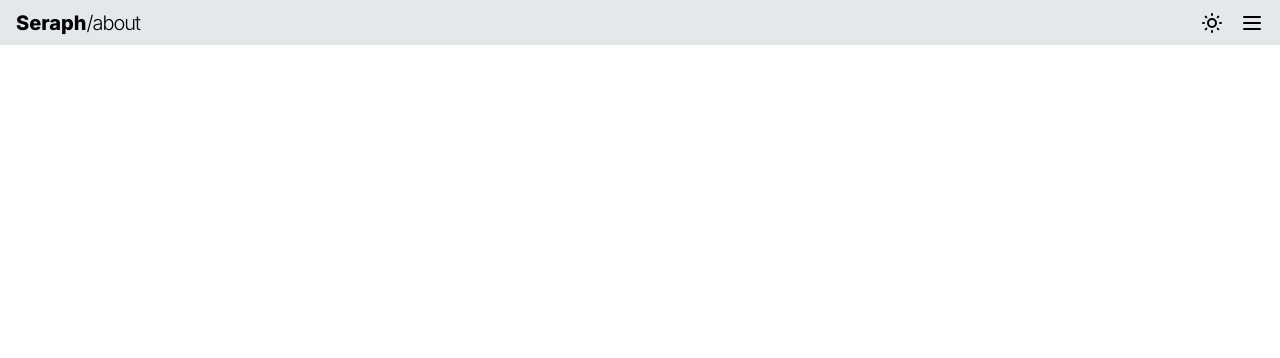
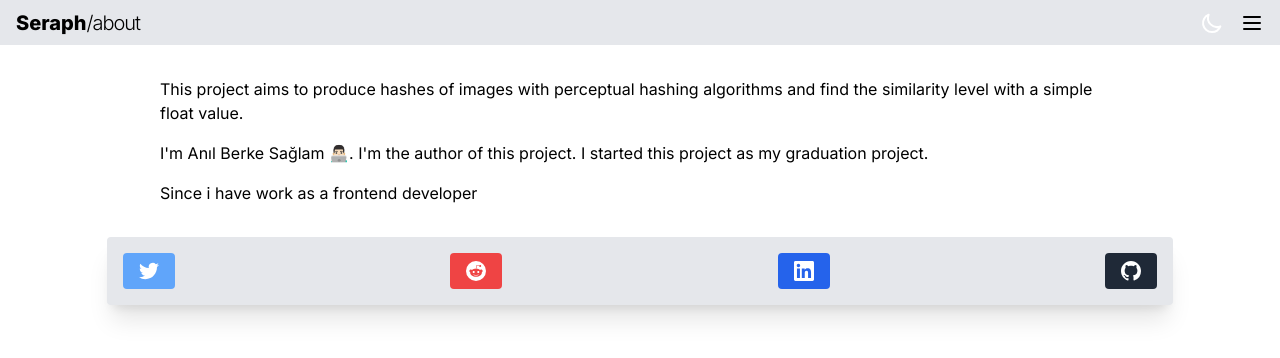
Before and after one commit to g3vxy/seraph_frontend, a React (Create React App) app: page /about in a window 1280 px wide. Shown: the top 358 px of the page. Built offline with nearby package versions, Linux system fonts and the light colour scheme.

Commit message:
Update. I dont feel good enough to type a proper commit message and make atomic commits.

```diff
--- a/src/components/Dropzone.tsx
+++ b/src/components/Dropzone.tsx
@@ -3,10 +3,16 @@
 import { motion } from "framer-motion";
 import useImageStore from "../stores/ImageStore";
 import useWasm from "../hooks/useWasm";
+import uniqid from "uniqid";
 
 function Dropzone() {
   const [files, setFiles] = useState([]);
-  const { images, setImages } = useImageStore();
+  const {
+    images,
+    setImages,
+    setLoading,
+    loading: imagesLoading
+  } = useImageStore();
   const { error, loading, initialize, wasmInstance } = useWasm();
 
   useEffect(() => {
@@ -25,6 +31,7 @@
       )
     );
     const imageArrays: Array<Uint8Array> = [];
+    setLoading(true);
     acceptedFiles.forEach((file: any) => {
       const reader = new FileReader();
 
@@ -37,6 +44,7 @@
       reader.readAsArrayBuffer(file);
     });
     setImages(imageArrays);
+    setLoading(false);
   }, []);
 
   const { getRootProps, getInputProps } = useDropzone({
@@ -46,7 +54,7 @@
 
   const thumbs = files.map((file: any) => (
     <img
-      key={file.preview}
+      key={uniqid()}
       src={file.preview}
       alt='thumbnail of uploaded file'
       className='w-16 h-16'
@@ -76,7 +84,7 @@
         initial={{ opacity: 0, translateY: -20 }}
         animate={{ opacity: 1, translateY: 0 }}
         whileHover={{ scale: 1.1 }}>
-        <div className='rounded-lg shadow-xl bg-gray-50 dark:bg-gray-800 w-2/3'>
+        <div className='rounded-lg bg-white dark:bg-gray-800 w-2/3'>
           <div className='m-4'>
             <div className='flex items-center justify-center w-full'>
               <label
@@ -107,17 +115,20 @@
           </div>
         </div>
       </motion.div>
+      {
         <button
-        className='mt-8 bg-gray-600 hover:bg-gray-800 dark:bg-gray-400 hover:dark:bg-gray-200 text-white dark:text-gray-100 hover:dark:text-gray-600 py-2 px-4 rounded'
+          disabled={imagesLoading || images.length === 0}
+          className='mt-8 bg-gray-600 hover:bg-gray-800 dark:bg-gray-400 hover:dark:bg-gray-200 text-white dark:text-gray-100 hover:dark:text-gray-600 py-2 px-4 rounded disabled:opacity-70 disabled:cursor-not-allowed'
           onClick={() => {
             try {
-            wasmInstance?.read_images_web(images[0]);
+              wasmInstance?.get_hash(images[0]);
             } catch (error) {
               console.error(error);
             }
           }}>
-        Test
+          Calculate Hash
         </button>
+      }
     </>
   );
 }
--- a/src/components/Header.tsx
+++ b/src/components/Header.tsx
@@ -1,6 +1,7 @@
 import { AnimatePresence, motion } from "framer-motion";
 import { useState } from "react";
-import { Link, useLocation } from "react-router-dom";
+import { Link, useLocation, useNavigate } from "react-router-dom";
+import uniqid from "uniqid";
 import ThemeToggle from "./ThemeToggle";
 
 const ROUTES = [
@@ -11,13 +12,16 @@
 function Header() {
   const [isOpen, setIsOpen] = useState(false);
   const location = useLocation();
+  const navigate = useNavigate();
   return (
     <>
       <div className='flex flex-row justify-between items-center w-full h-12 px-4 bg-gray-200 dark:bg-gray-700'>
         <motion.h1
-          className='text-black dark:text-white font-extrabold text-xl cursor-none'
+          className='text-black dark:text-white font-extrabold text-xl cursor-default'
           whileHover={{ scale: 1.2 }}>
-          Seraph
+          <span className='cursor-pointer' onClick={() => navigate("/")}>
+            Seraph
+          </span>
           {location.pathname !== "/" && (
             <span className='font-light tracking-tighter'>
               {location.pathname}
@@ -62,7 +66,7 @@
               if (index === ROUTES.length - 1) {
                 return (
                   <Link
-                    key={route.label}
+                    key={uniqid()}
                     to={route.to}
                     className='w-full border-y-2 md:border-x-2 border-y-gray-300 md:border-x-gray-300 dark:border-y-gray-600 md:dark:border-x-gray-600 text-center py-1 text-black dark:text-white'>
                     {route.label}
@@ -71,7 +75,7 @@
               } else {
                 return (
                   <Link
-                    key={route.label}
+                    key={uniqid()}
                     to={route.to}
                     className='w-full border-t-2 md:border-x-2 border-t-gray-300 md:border-x-gray-300 dark:border-t-gray-600 md:dark:border-x-gray-600 text-center py-1 text-black dark:text-white'>
                     {route.label}
--- /dev/null
+++ b/src/etc/constants.tsx
@@ -0,0 +1,77 @@
+import { ReactElement } from "react";
+
+const ICONS: Array<{ icon: ReactElement; label: string; link: string }> = [
+  {
+    icon: (
+      <button className='bg-blue-400 py-2 px-4 font-semibold text-white inline-flex items-center space-x-2 rounded'>
+        <svg
+          className='w-5 h-5 fill-current'
+          role='img'
+          xmlns='http://www.w3.org/2000/svg'
+          viewBox='0 0 24 24'>
+          <path d='M23.953 4.57a10 10 0 01-2.825.775 4.958 4.958 0 002.163-2.723c-.951.555-2.005.959-3.127 1.184a4.92 4.92 0 00-8.384 4.482C7.69 8.095 4.067 6.13 1.64 3.162a4.822 4.822 0 00-.666 2.475c0 1.71.87 3.213 2.188 4.096a4.904 4.904 0 01-2.228-.616v.06a4.923 4.923 0 003.946 4.827 4.996 4.996 0 01-2.212.085 4.936 4.936 0 004.604 3.417 9.867 9.867 0 01-6.102 2.105c-.39 0-.779-.023-1.17-.067a13.995 13.995 0 007.557 2.209c9.053 0 13.998-7.496 13.998-13.985 0-.21 0-.42-.015-.63A9.935 9.935 0 0024 4.59z' />
+        </svg>
+      </button>
+    ),
+    label: "Twitter",
+    link: "https://twitter.com/g3vxyv"
+  },
+  {
+    icon: (
+      <button className='bg-red-500 py-2 px-4 font-semibold text-white inline-flex items-center space-x-2 rounded'>
+        <svg
+          className='w-5 h-5 fill-current'
+          role='img'
+          viewBox='0 0 24 24'
+          xmlns='http://www.w3.org/2000/svg'>
+          <path d='M12 0A12 12 0 0 0 0 12a12 12 0 0 0 12 12 12 12 0 0 0 12-12A12 12 0 0 0 12 0zm5.01 4.744c.688 0 1.25.561 1.25 1.249a1.25 1.25 0 0 1-2.498.056l-2.597-.547-.8 3.747c1.824.07 3.48.632 4.674 1.488.308-.309.73-.491 1.207-.491.968 0 1.754.786 1.754 1.754 0 .716-.435 1.333-1.01 1.614a3.111 3.111 0 0 1 .042.52c0 2.694-3.13 4.87-7.004 4.87-3.874 0-7.004-2.176-7.004-4.87 0-.183.015-.366.043-.534A1.748 1.748 0 0 1 4.028 12c0-.968.786-1.754 1.754-1.754.463 0 .898.196 1.207.49 1.207-.883 2.878-1.43 4.744-1.487l.885-4.182a.342.342 0 0 1 .14-.197.35.35 0 0 1 .238-.042l2.906.617a1.214 1.214 0 0 1 1.108-.701zM9.25 12C8.561 12 8 12.562 8 13.25c0 .687.561 1.248 1.25 1.248.687 0 1.248-.561 1.248-1.249 0-.688-.561-1.249-1.249-1.249zm5.5 0c-.687 0-1.248.561-1.248 1.25 0 .687.561 1.248 1.249 1.248.688 0 1.249-.561 1.249-1.249 0-.687-.562-1.249-1.25-1.249zm-5.466 3.99a.327.327 0 0 0-.231.094.33.33 0 0 0 0 .463c.842.842 2.484.913 2.961.913.477 0 2.105-.056 2.961-.913a.361.361 0 0 0 .029-.463.33.33 0 0 0-.464 0c-.547.533-1.684.73-2.512.73-.828 0-1.979-.196-2.512-.73a.326.326 0 0 0-.232-.095z' />
+        </svg>
+      </button>
+    ),
+    label: "Reddit",
+    link: "https://www.reddit.com/user/g3vxy/"
+  },
+  {
+    icon: (
+      <button className='bg-blue-600 py-2 px-4 font-semibold text-white inline-flex items-center space-x-2 rounded'>
+        <svg
+          className='w-5 h-5 fill-current'
+          role='img'
+          viewBox='0 0 256 256'
+          xmlns='http://www.w3.org/2000/svg'>
+          <g>
+            <path d='M218.123122,218.127392 L180.191928,218.127392 L180.191928,158.724263 C180.191928,144.559023 179.939053,126.323993 160.463756,126.323993 C140.707926,126.323993 137.685284,141.757585 137.685284,157.692986 L137.685284,218.123441 L99.7540894,218.123441 L99.7540894,95.9665207 L136.168036,95.9665207 L136.168036,112.660562 L136.677736,112.660562 C144.102746,99.9650027 157.908637,92.3824528 172.605689,92.9280076 C211.050535,92.9280076 218.138927,118.216023 218.138927,151.114151 L218.123122,218.127392 Z M56.9550587,79.2685282 C44.7981969,79.2707099 34.9413443,69.4171797 34.9391618,57.260052 C34.93698,45.1029244 44.7902948,35.2458562 56.9471566,35.2436736 C69.1040185,35.2414916 78.9608713,45.0950217 78.963054,57.2521493 C78.9641017,63.090208 76.6459976,68.6895714 72.5186979,72.8184433 C68.3913982,76.9473153 62.7929898,79.26748 56.9550587,79.2685282 M75.9206558,218.127392 L37.94995,218.127392 L37.94995,95.9665207 L75.9206558,95.9665207 L75.9206558,218.127392 Z M237.033403,0.0182577091 L18.8895249,0.0182577091 C8.57959469,-0.0980923971 0.124827038,8.16056231 -0.001,18.4706066 L-0.001,237.524091 C0.120519052,247.839103 8.57460631,256.105934 18.8895249,255.9977 L237.033403,255.9977 C247.368728,256.125818 255.855922,247.859464 255.999,237.524091 L255.999,18.4548016 C255.851624,8.12438979 247.363742,-0.133792868 237.033403,0.000790807055'></path>
+          </g>
+        </svg>
+      </button>
+    ),
+    label: "Linkedin",
+    link: "https://www.linkedin.com/in/an%C4%B1l-berke-sa%C4%9Flam-0163431ba/"
+  },
+  {
+    icon: (
+      <button className='bg-gray-800 py-2 px-4 font-semibold text-white inline-flex items-center space-x-2 rounded'>
+        <svg
+          xmlns='http://www.w3.org/2000/svg'
+          aria-hidden='true'
+          role='img'
+          className='w-5'
+          preserveAspectRatio='xMidYMid meet'
+          viewBox='0 0 24 24'>
+          <g fill='none'>
+            <path
+              fillRule='evenodd'
+              clipRule='evenodd'
+              d='M12 0C5.37 0 0 5.37 0 12c0 5.31 3.435 9.795 8.205 11.385c.6.105.825-.255.825-.57c0-.285-.015-1.23-.015-2.235c-3.015.555-3.795-.735-4.035-1.41c-.135-.345-.72-1.41-1.23-1.695c-.42-.225-1.02-.78-.015-.795c.945-.015 1.62.87 1.845 1.23c1.08 1.815 2.805 1.305 3.495.99c.105-.78.42-1.305.765-1.605c-2.67-.3-5.46-1.335-5.46-5.925c0-1.305.465-2.385 1.23-3.225c-.12-.3-.54-1.53.12-3.18c0 0 1.005-.315 3.3 1.23c.96-.27 1.98-.405 3-.405s2.04.135 3 .405c2.295-1.56 3.3-1.23 3.3-1.23c.66 1.65.24 2.88.12 3.18c.765.84 1.23 1.905 1.23 3.225c0 4.605-2.805 5.625-5.475 5.925c.435.375.81 1.095.81 2.22c0 1.605-.015 2.895-.015 3.3c0 .315.225.69.825.57A12.02 12.02 0 0 0 24 12c0-6.63-5.37-12-12-12z'
+              fill='currentColor'
+            />
+          </g>
+        </svg>
+      </button>
+    ),
+    label: "Github",
+    link: "https://github.com/g3vxy"
+  }
+];
+
+export { ICONS };
--- a/src/pages/AboutPage.tsx
+++ b/src/pages/AboutPage.tsx
@@ -1,20 +1,46 @@
 import { motion } from "framer-motion";
+import { cloneElement } from "react";
 import Header from "../components/Header";
+import uniqid from "uniqid";
+import { ICONS } from "../etc/constants";
 
 function AboutPage() {
   return (
     <>
       <Header></Header>
-      <div className='container h-full flex flex-col justify-center items-center'>
       <motion.div
-          className='flex flex-col w-2/3 mx-auto'
-          key='landingPageTitle'
+        className='container h-full flex flex-col justify-start items-center'
+        key='aboutPage'
         transition={{
           type: "spring"
         }}
         initial={{ opacity: 0, translateY: -20 }}
-          animate={{ opacity: 1, translateY: 0 }}></motion.div>
+        animate={{ opacity: 1, translateY: 0 }}>
+        <div className='flex flex-col gap-4 mt-8 w-3/4'>
+          <p className='text-black dark:text-white'>
+            This project aims to produce hashes of images with perceptual
+            hashing algorithms and find the similarity level with a simple float
+            value.
+          </p>
+          <p className='text-black dark:text-white'>
+            I'm Anıl Berke Sağlam 👨🏻‍💻. I'm the author of this project. I started
+            this project as my graduation project.
+          </p>
+          <p className='text-black dark:text-white'>
+            Since i have work as a frontend developer
+          </p>
         </div>
+        <div className='w-5/6 p-4 mt-8 rounded bg-gray-200 dark:bg-gray-700 text-black dark:text-white shadow-xl flex flex-row justify-between items-center'>
+          {ICONS.map(item => {
+            return cloneElement(item.icon, {
+              onClick: () => {
+                window.open(item.link, "_blank");
+              },
+              key: uniqid()
+            });
+          })}
+        </div>
+      </motion.div>
     </>
   );
 }
--- a/src/pages/LandingPage.tsx
+++ b/src/pages/LandingPage.tsx
@@ -8,7 +8,7 @@
       <Header></Header>
       <div className='container h-full flex flex-col justify-center items-center'>
         <motion.div
-          className='flex flex-col w-2/3 mx-auto'
+          className='flex flex-col w-3/4 mx-auto'
           key='landingPageTitle'
           transition={{
             type: "spring"
--- a/src/stores/ImageStore.ts
+++ b/src/stores/ImageStore.ts
@@ -1,11 +1,18 @@
 import create from "zustand";
 
 type ImageStore = {
+  loading: boolean;
+  setLoading: (loading: boolean) => void;
   images: Array<Uint8Array>;
   setImages: (newImages: Array<Uint8Array>) => void;
 };
 
 const useImageStore = create<ImageStore>(set => ({
+  loading: false,
+  setLoading: () =>
+    set(state => {
+      return { loading: !state.loading };
+    }),
   images: [],
   setImages: (newImages: Array<Uint8Array>) =>
     set(state => {
--- a/src/stores/ThemeStore.ts
+++ b/src/stores/ThemeStore.ts
@@ -7,18 +7,31 @@
   toggle: () => void;
 };
 
-const useThemeStore = create<ThemeStore>(set => ({
-  theme: "light",
+const useThemeStore = create<ThemeStore>(set => {
+  if (
+    localStorage.theme === "dark" ||
+    (!("theme" in localStorage) &&
+      window.matchMedia("(prefers-color-scheme: dark)").matches)
+  ) {
+    document.documentElement.classList.add("dark");
+  } else {
+    document.documentElement.classList.remove("dark");
+  }
+  return {
+    theme: localStorage.theme,
     toggle: () =>
       set(state => {
         if (state.theme === "light") {
           document.documentElement.classList.add("dark");
+          localStorage.theme = "dark";
           return { theme: "dark" };
         } else {
           document.documentElement.classList.remove("dark");
+          localStorage.theme = "light";
           return { theme: "light" };
         }
       })
-}));
+  };
+});
 
 export default useThemeStore;
```
Lines whose indentation alone changed are shown as unchanged.
